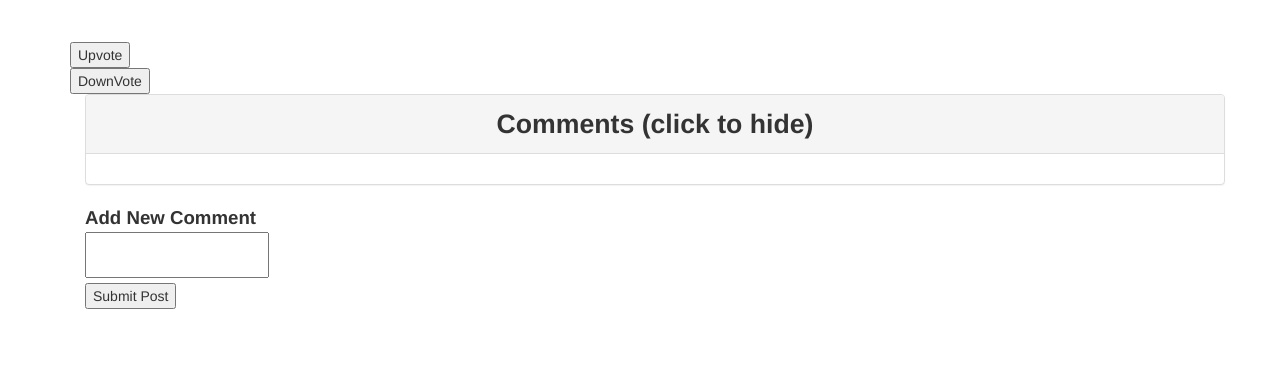
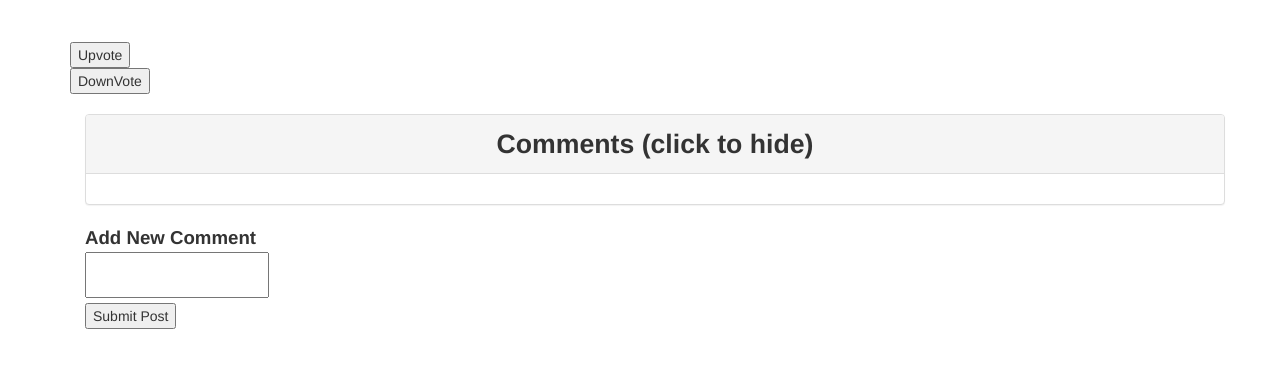
Before and after one commit to rjc59/SocialCal, a Python web app: template templates/event.html in a window 1280 px wide. Shown: the part 278-646 px from the top of the page. Run offline with Jinja, Linux system fonts and the light colour scheme; the template is opened without the code that fills it, so the values that code supplies are empty; some libraries are stand-ins or nearby versions.

Commit message:
one more quick change

```diff
--- a/templates/event.html
+++ b/templates/event.html
@@ -37,11 +37,12 @@
 			{% endif %}
 		</div>
 	</div>
+	<br>
 	<div class = "container">
 		<div class="panel panel-default" id="accordian">
 			<div class = "panel-heading">
 				<div class="panel-title text-center">
-					<a href="#collapse" data-toggle="collapse" data-parent="accordian">
+					<a href="#collapse" style="text-decoration:none" data-toggle="collapse" data-parent="accordian">
 					<he5>Comments (click to hide)</he5>
 					</a>
 				</div>
```
